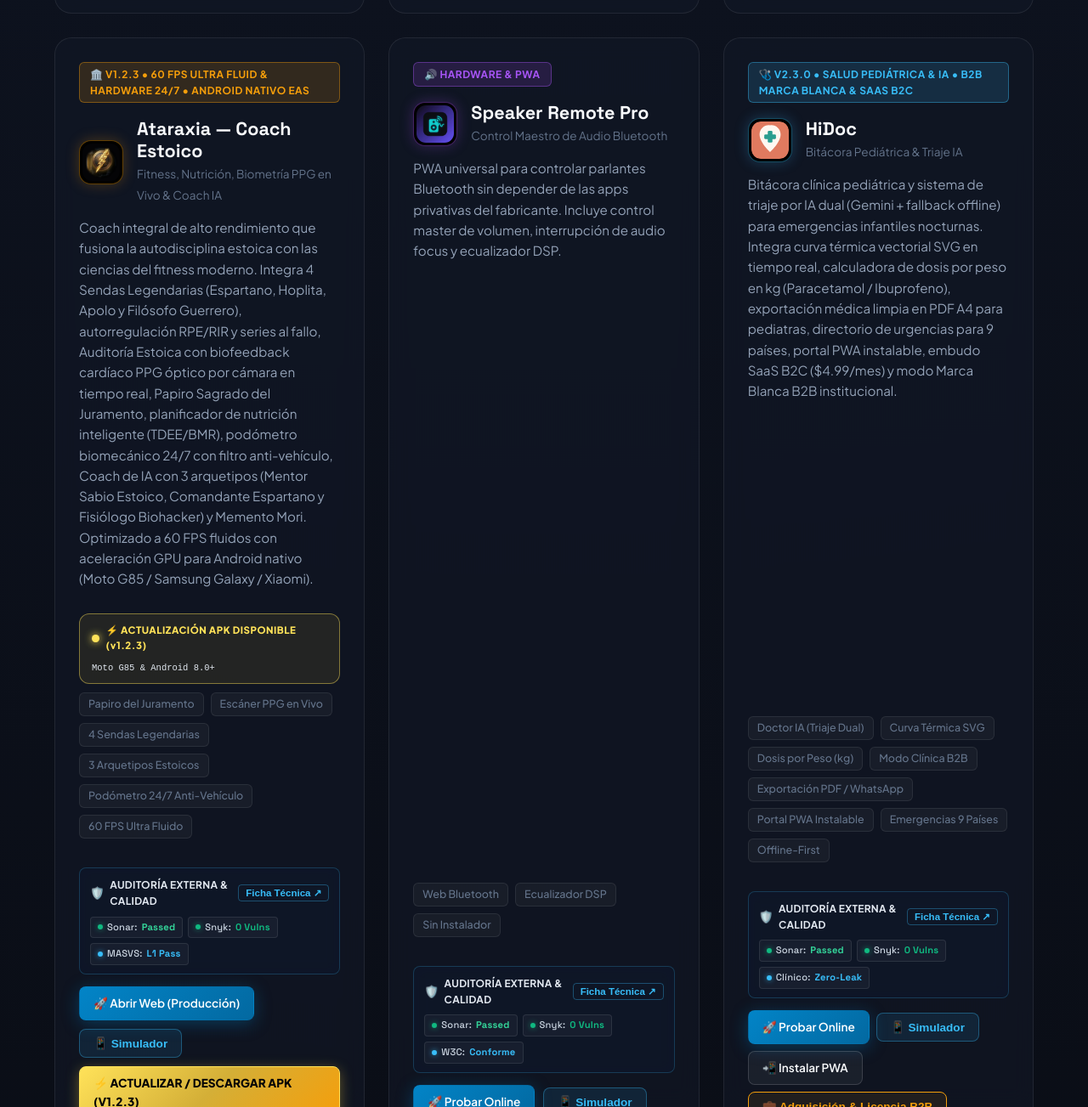
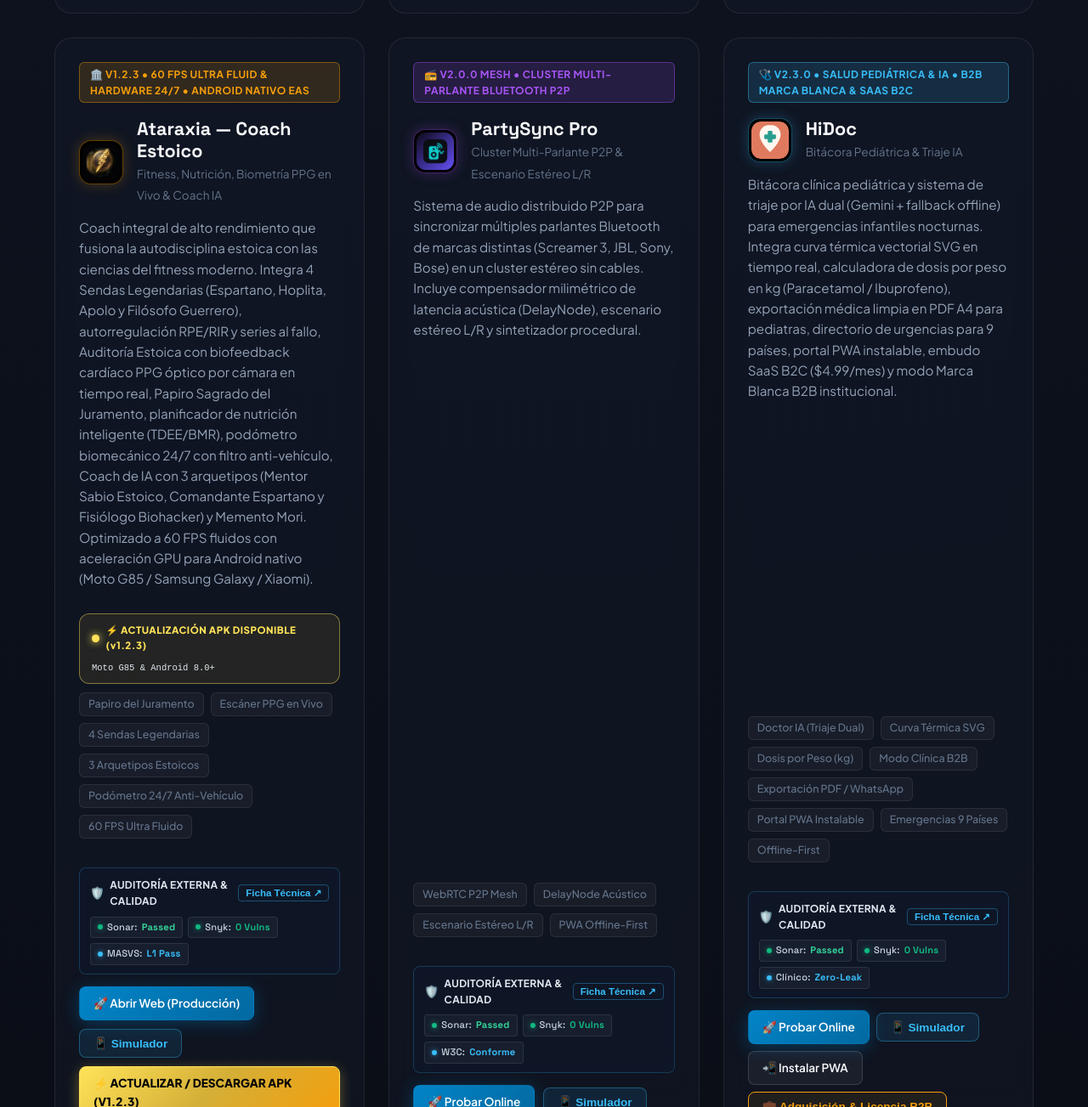
Before and after one commit to mauriciano47-pixel/vitrina, a plain HTML site: page index.html in a window 1280 px wide. Shown: the part 3005-4308 px from the top of the page at 85% size. Drawn offline with Linux system fonts and the light colour scheme.

Commit message:
feat(vitrina): actualizar ficha tecnica y radar a PartySync Pro v2.0.0 MESH

```diff
--- a/app.js
+++ b/app.js
@@ -293,7 +293,7 @@
   { id: 'crypto', name: 'Crypto Pattern Analyzer', host: 'GitHub Pages WebSocket', url: 'https://mauriciano47-pixel.github.io/crypto-analyzer/', category: 'Binance Streaming 60 FPS' },
   { id: 'tramitefacil', name: 'TrámiteFácil', host: 'GitHub Pages PWA', url: 'https://mauriciano47-pixel.github.io/tramite-facil/', category: 'Accesibilidad & Gemini IA' },
   { id: 'sentinel', name: 'SENTINEL', host: 'Railway Node.js', url: 'https://sentinel-app.up.railway.app', category: 'Ciberseguridad & RGPD 17' },
-  { id: 'speaker', name: 'Speaker Remote Pro', host: 'GitHub Pages Web Bluetooth', url: 'https://mauriciano47-pixel.github.io/Speaker_remote/', category: 'Hardware Audio DSP' }
+  { id: 'speaker', name: 'PartySync Pro', host: 'GitHub Pages P2P Mesh', url: 'https://mauriciano47-pixel.github.io/Speaker_remote/', category: 'Cluster Multi-Parlante P2P & DSP' }
 ];
 
 /**
@@ -758,20 +758,20 @@
     repoUrl: 'https://github.com/mauriciano47-pixel/tramite-facil'
   },
   speaker: {
-    title: 'Speaker Remote Pro',
-    category: 'Control Maestro de Audio Bluetooth & Ecualizador DSP',
-    version: 'v1.0.0 • Web Bluetooth API',
+    title: 'PartySync Pro (by Speaker Remote)',
+    category: 'Cluster Multi-Parlante P2P & Compensación Acústica DSP',
+    version: 'v2.0.0 MESH • WebRTC & Web Audio API',
     kpis: [
-      { num: 'Passed', label: 'Sonar Quality Gate', color: 'green' },
-      { num: '0', label: 'Dependencias Externas', color: 'green' },
-      { num: 'Web BT', label: 'Estándar W3C', color: 'cyan' },
-      { num: '100% PWA', label: 'Sin Instalador', color: 'gold' }
+      { num: 'P2P Mesh', label: 'Arquitectura Descentralizada', color: 'cyan' },
+      { num: '0-400 ms', label: 'DelayNode Acústico', color: 'green' },
+      { num: 'L / R', label: 'Escenario Estéreo', color: 'cyan' },
+      { num: '100% PWA', label: 'Sin App Privativa', color: 'gold' }
     ],
-    summary: 'Controlador de hardware mediante estándares abiertos de la W3C. Elimina la necesidad de software privativo con telemetría de fabricantes.',
+    summary: 'Sistema de audio distribuido P2P que convierte múltiples teléfonos y parlantes Bluetooth de cualquier marca (Screamer 3, JBL, Sony, Bose) en un clúster estéreo sincronizado mediante WebRTC DataChannels y Web Audio API sin cables ni software privativo.',
     checks: [
-      'Permisos Explícitos W3C: Acceso Bluetooth bajo demanda estricta del usuario conforme a especificaciones de seguridad de Chromium.',
-      'Web Audio API: Procesamiento de señales digitales en hilo de audio sin latencia perceptible.',
-      'Cero Permisos Invasivos: No accede a libreta de contactos, ubicación ni almacenamiento del dispositivo.'
+      'Compensación Milimétrica de Fase: DelayNode de Web Audio API para calibrar retardo acústico y latencia Bluetooth (0 a 400 ms).',
+      'P2P DataChannel Mesh: Orquestación distribuida para emisión simultánea sin saturar servidores externos de streaming.',
+      'Estéreo Espacial L/R: Asignación dinámica de canales estéreo y síntesis procedural de audio sin telemetría invasiva.'
     ],
     repoUrl: 'https://github.com/mauriciano47-pixel/Speaker_remote'
   }
--- a/index.html
+++ b/index.html
@@ -613,30 +613,31 @@
           </div>
         </article>
 
-        <!-- 6. Speaker Remote Pro -->
+        <!-- 6. PartySync Pro (by Speaker Remote) -->
         <article class="app-card" data-category="hardware">
-          <div class="card-badge purple">🔊 HARDWARE & PWA</div>
+          <div class="card-badge purple">📻 v2.0.0 MESH • CLUSTER MULTI-PARLANTE BLUETOOTH P2P</div>
           <div class="card-header">
             <div class="app-icon-box logo-img-box purple-border">
-              <img src="logo_speaker_remote.png" alt="Logo Speaker Remote Pro" class="app-real-logo" />
+              <img src="logo_speaker_remote.png" alt="Logo PartySync Pro" class="app-real-logo" />
             </div>
             <div>
-              <h3 class="app-title">Speaker Remote Pro</h3>
-              <span class="app-category">Control Maestro de Audio Bluetooth</span>
+              <h3 class="app-title">PartySync Pro</h3>
+              <span class="app-category">Cluster Multi-Parlante P2P &amp; Escenario Estéreo L/R</span>
             </div>
           </div>
           <p class="app-desc">
-            PWA universal para controlar parlantes Bluetooth sin depender de las apps privativas del fabricante. Incluye control master de volumen, interrupción de audio focus y ecualizador DSP.
+            Sistema de audio distribuido P2P para sincronizar múltiples parlantes Bluetooth de marcas distintas (Screamer 3, JBL, Sony, Bose) en un cluster estéreo sin cables. Incluye compensador milimétrico de latencia acústica (DelayNode), escenario estéreo L/R y sintetizador procedural.
           </p>
           <div class="feature-tags">
-            <span>Web Bluetooth</span>
-            <span>Ecualizador DSP</span>
-            <span>Sin Instalador</span>
+            <span>WebRTC P2P Mesh</span>
+            <span>DelayNode Acústico</span>
+            <span>Escenario Estéreo L/R</span>
+            <span>PWA Offline-First</span>
           </div>
           <div class="card-audit-box">
             <div class="audit-row-header">
-              <span class="audit-label"><span class="audit-icon">🛡️</span> Auditoría Externa & Calidad</span>
-              <button type="button" class="audit-link-btn" onclick="abrirModalAuditoria('speaker')" aria-label="Ver auditoría externa de Speaker Remote Pro">Ficha Técnica ↗</button>
+              <span class="audit-label"><span class="audit-icon">🛡️</span> Auditoría Externa &amp; Calidad</span>
+              <button type="button" class="audit-link-btn" onclick="abrirModalAuditoria('speaker')" aria-label="Ver auditoría externa de PartySync Pro">Ficha Técnica ↗</button>
             </div>
             <div class="audit-badges-strip">
               <span class="audit-chip sonar" title="SonarCloud: Quality Gate Passed">
@@ -645,15 +646,15 @@
               <span class="audit-chip snyk" title="Snyk: 0 Vulnerabilidades Críticas">
                 <span class="chip-dot green"></span> Snyk: <strong>0 Vulns</strong>
               </span>
-              <span class="audit-chip owasp" title="Estándar W3C Web Bluetooth">
+              <span class="audit-chip owasp" title="Estándar W3C Web Audio &amp; WebRTC">
                 <span class="chip-dot cyan"></span> W3C: <strong>Conforme</strong>
               </span>
             </div>
           </div>
           <div class="card-actions">
             <a href="https://mauriciano47-pixel.github.io/Speaker_remote/" target="_blank" rel="noopener" class="btn btn-sm btn-primary">🚀 Probar Online</a>
-            <button class="btn btn-sm btn-device" onclick="abrirSimulador('Speaker Remote Pro', 'https://mauriciano47-pixel.github.io/Speaker_remote/')">📱 Simulador</button>
-            <button class="btn btn-sm btn-outline" onclick="abrirModalDonacion('Speaker Remote')">☕ Donar / Apoyar</button>
+            <button class="btn btn-sm btn-device" onclick="abrirSimulador('PartySync Pro', 'https://mauriciano47-pixel.github.io/Speaker_remote/')">📱 Simulador</button>
+            <button class="btn btn-sm btn-outline" onclick="abrirModalDonacion('PartySync Pro')">☕ Donar / Apoyar</button>
           </div>
         </article>
 
@@ -1602,7 +1603,7 @@
           <option value="nutralive">🥑 NutraLive (Nutrición Clínica & MASLD)</option>
           <option value="crypto">🪙 Crypto Pattern Analyzer (Binance 60 FPS)</option>
           <option value="tramitefacil">🗂️ TrámiteFácil (Accesibilidad & Gemini IA)</option>
-          <option value="speaker">🔊 Speaker Remote Pro (Web Bluetooth DSP)</option>
+          <option value="speaker">📻 PartySync Pro v2.0.0 (Cluster Multi-Parlante P2P)</option>
         </select>
       </div>
 
```
